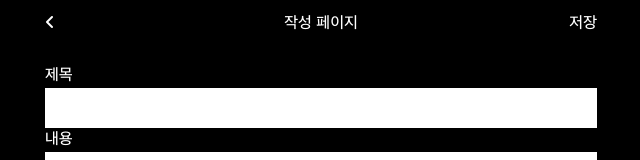
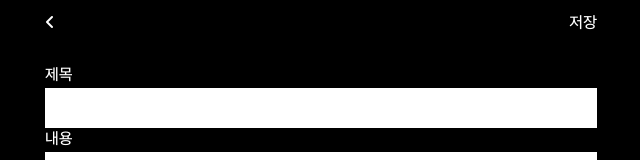
Before and after one commit to wherehows/easy-memo-web, a Next.js app: page /write in a window 1280 px wide. Shown: the top 160 px of the page, without its empty margins (319-959 px from the left). Built offline with nearby package versions, Linux system fonts and the light colour scheme.

Commit message:
feat(Page): 페이지 이름 제거

```diff
--- a/src/app/detail/[memoId]/page.tsx
+++ b/src/app/detail/[memoId]/page.tsx
@@ -12,7 +12,6 @@ const DetailPage = ({ params: { memoId } }: DetailPageProps) => {
       <Header>
         <Header>
           <Header.LeftOption option={{ back: true }} />
-          <Header.MiddleText text="상세 페이지" />
           <Header.RightOption option={{ save: true }} />
         </Header>
       </Header>
--- a/src/app/write/page.tsx
+++ b/src/app/write/page.tsx
@@ -17,7 +17,6 @@ const WritePage = () => {
     <>
       <Header>
         <Header.LeftOption option={{ back: true }} />
-        <Header.MiddleText text="작성 페이지" />
         <Header.RightOption option={{ save: true }} />
       </Header>
       <main className="flex flex-col grow py-[16px] px-[24px]">
```
